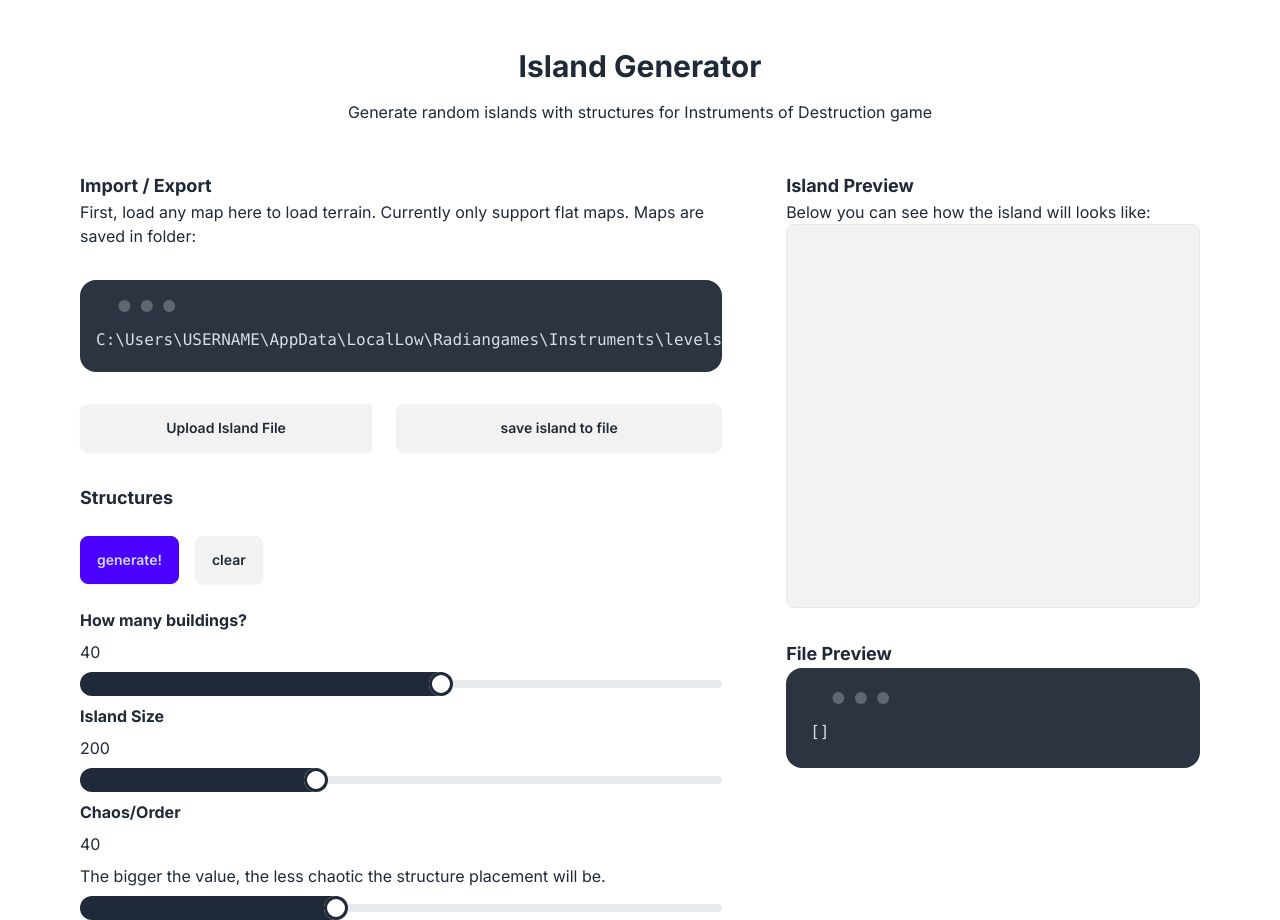
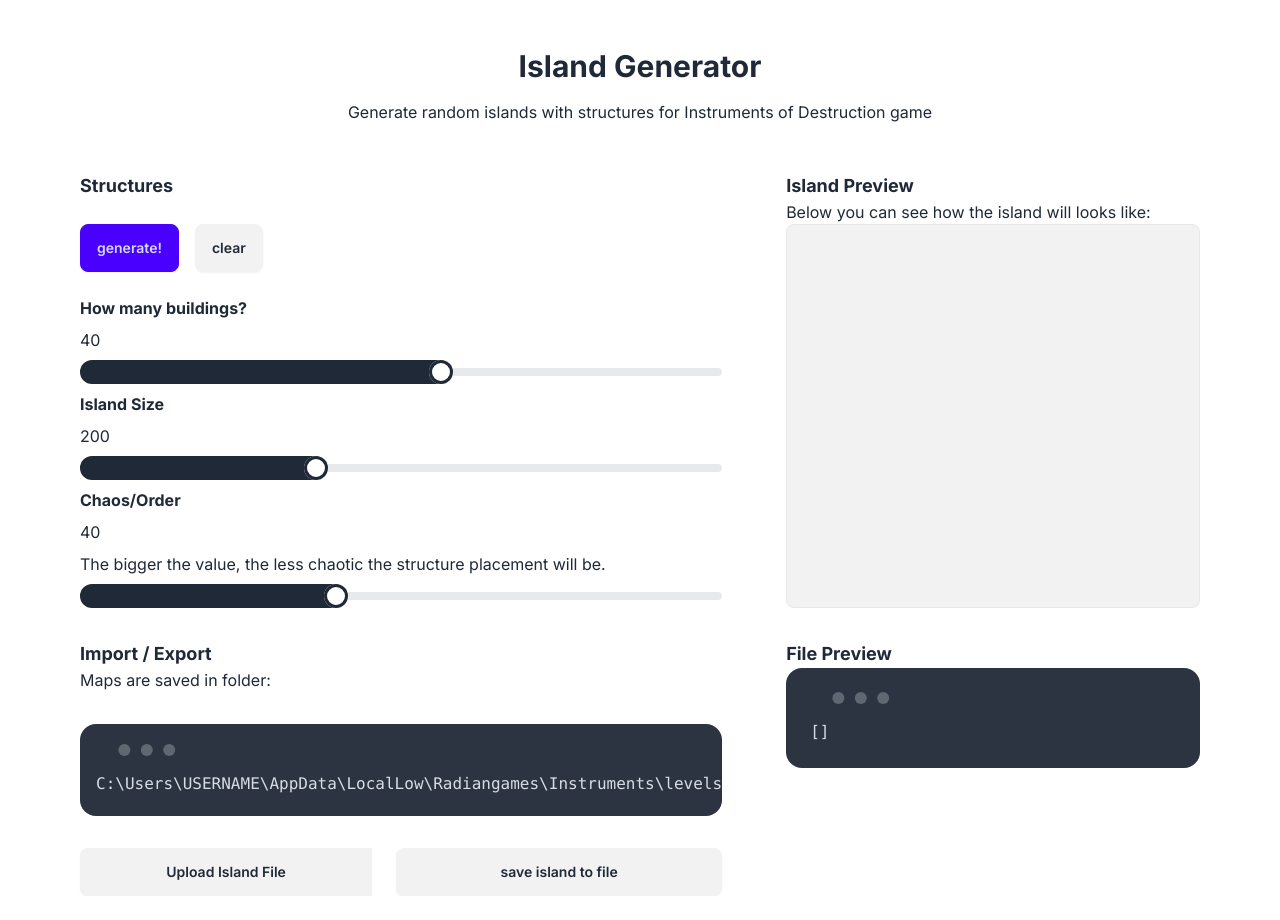
Before and after one commit to jaroslaw-weber/instruments-of-destruction-island-generator, a Next.js app: page / in a window 1280 px wide. After the commit the page ends 896 px from the top, so only its background shows below. Built offline with nearby package versions, Linux system fonts and the light colour scheme.

Commit message:
improve ui

```diff
--- a/app/Home.tsx
+++ b/app/Home.tsx
@@ -1,6 +1,11 @@
 "use client";
 import { useAtom } from "jotai";
-import { buildingCountAtom, islandSizeAtom, structureSpacingAtom, structuresAtom } from "./state";
+import {
+  buildingCountAtom,
+  islandSizeAtom,
+  structureSpacingAtom,
+  structuresAtom,
+} from "./state";
 import FileUpload from "./components/FileUpload";
 import { getRandomStructures } from "./generate";
 import FileSave from "./components/FileSave";
@@ -8,7 +13,7 @@ import IslandPreview from "./components/IslandPreview";
 
 export default function Home() {
   const [structures, setStructures] = useAtom(structuresAtom);
-  const [ islandSize, setIslandSize] = useAtom(islandSizeAtom);
+  const [islandSize, setIslandSize] = useAtom(islandSizeAtom);
   const [buildingCount, setBuildingCount] = useAtom(buildingCountAtom);
   const [structureSpacing, setStructureSpacing] = useAtom(structureSpacingAtom);
 
@@ -21,15 +26,6 @@ export default function Home() {
 
   return (
     <div className="p-4 gap-8 max-w-3xl h-20 mx-auto">
-      <p className="font-bold text-lg">Import / Export</p>
-      <p>
-        First, load any map here to load terrain. Currently only support flat
-        maps.
-      </p>
-      <div className="flex justify-evenly items-center gap-6">
-        <FileUpload />
-        <FileSave />
-      </div>
       <div>
         <p className="font-bold text-lg">Structures</p>
         <div className="flex space-x-4">
@@ -38,10 +34,19 @@ export default function Home() {
           </button>
           <button
             className="btn btn-secondary"
-            onClick={() => setStructures(getRandomStructures(buildingCount, islandSize, structureSpacing))}
+            onClick={() =>
+              setStructures(
+                getRandomStructures(buildingCount, islandSize, structureSpacing)
+              )
+            }
           >
             randomize
           </button>
+        </div>{" "}
+        <p className="font-bold text-lg">Import / Export</p>
+        <div className="flex justify-evenly items-center gap-6">
+          <FileUpload />
+          <FileSave />
         </div>
       </div>
       <p className="font-bold text-lg">Island Preview</p>
--- a/app/components/FileSave.tsx
+++ b/app/components/FileSave.tsx
@@ -8,7 +8,7 @@ function FileSave() {
   const [terrain] = useAtom(terrainAtom);
   const [island] = useAtom(islandAtom);
   const base = require("../basic.json");
-  const newIsland = { ...base, ...island, m_structures: structures, m_loops: terrain };
+  const newIsland = { ...base, ...island, m_structures: structures, m_loops: terrain, m_entities: [],m_joint_used:[] };
 
   const handleFileSave = () => {
     const blob = new Blob([JSON.stringify(newIsland, null, 2)], {
--- a/app/page.tsx
+++ b/app/page.tsx
@@ -20,20 +20,17 @@ export default function Home() {
 
   return (
     <div className="p-4 my-8 space-y-4 max-w-6xl h-20 mx-auto">
-
       <p className="font-bold text-3xl text-center">Island Generator</p>
-    <p className="text-center pb-8">
-      Generate random islands with structures for Instruments of
-      Destruction game
-    </p>
+      <p className="text-center pb-8">
+        Generate random islands with structures for Instruments of Destruction
+        game
+      </p>
       <div className="flex flex-col md:flex-row gap-16">
         <div className="flex-1">
-
+          <StructureGenerator />
+          <div className="mt-8"></div>{" "}
           <p className="font-bold text-lg">Import / Export</p>
-          <p>
-            First, load any map here to load terrain. Currently only support
-            flat maps. Maps are saved in folder:
-          </p>
+          <p>Maps are saved in folder:</p>
           <pre className="mockup-code pl-4 my-8">
             C:\Users\USERNAME\AppData\LocalLow\Radiangames\Instruments\levels
           </pre>
@@ -41,10 +38,8 @@ export default function Home() {
             <FileUpload />
             <FileSave />
           </div>
-          <div className="mt-8" >
-          <StructureGenerator /></div>
         </div>
-        <div  className="flex-grow">
+        <div className="flex-grow">
           <p className="font-bold text-lg">Island Preview</p>
           <p>Below you can see how the island will looks like:</p>
           <IslandPreview />
```
